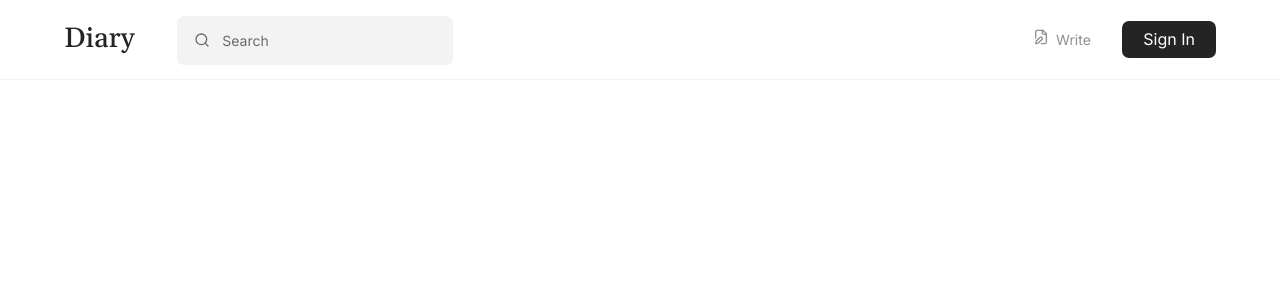
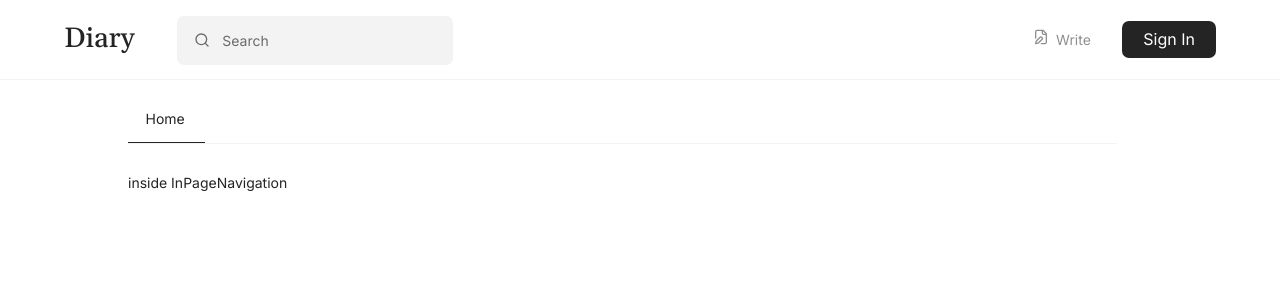
Before and after one commit to humiiii/blog, a React (Vite) app in the folder client/: page / in a window 1280 px wide. Shown: the top 300 px of the page. Built offline with nearby package versions, Linux system fonts and the light colour scheme; the HTML template or start-up script is replaced by a standard one.

Commit message:
made the inpagenavigation component

```diff
--- a/client/src/App.jsx
+++ b/client/src/App.jsx
@@ -6,6 +6,7 @@ import { createContext } from "react";
 import { useState, useEffect } from "react";
 import { lookSession } from "./common/session";
 import EditorPage from "./pages/Editor.page";
+import HomePage from "./pages/Home.page";
 
 export const UserContext = createContext({});
 
@@ -25,6 +26,7 @@ const App = () => {
       <Routes>
         <Route path="/editor" element={<EditorPage />} />
         <Route path="/" element={<Navbar />}>
+          <Route index element={<HomePage />} />
           <Route path="signin" element={<UserAuthForm type={"signin"} />} />
           <Route path="signup" element={<UserAuthForm type={"signup"} />} />
         </Route>
--- /dev/null
+++ b/client/src/components/InPageNavigation.component.jsx
@@ -0,0 +1,50 @@
+import React, { useEffect, useRef, useState } from "react";
+
+const InPageNavigation = ({
+  routes,
+  defaultHidden = [],
+  defaultActiveIndex = 0,
+  children,
+}) => {
+  const [inPageNavIndex, setInPageNavIndex] = useState(defaultActiveIndex);
+
+  let activeTabLineRef = useRef();
+  let activeTabRef = useRef();
+
+  const changePageState = (btn, index) => {
+    let { offsetWidth, offsetLeft } = btn;
+
+    activeTabLineRef.current.style.width = offsetWidth + "px";
+    activeTabLineRef.current.style.left = offsetLeft + "px";
+
+    setInPageNavIndex(index);
+  };
+
+  useEffect(() => {
+    changePageState(activeTabRef.current, defaultActiveIndex);
+  }, []);
+
+  return (
+    <>
+      <div className="border-gray relative mb-8 flex flex-nowrap overflow-x-auto border-b bg-white">
+        {routes.map((route, index) => (
+          <button
+            ref={index == defaultActiveIndex ? activeTabRef : null}
+            key={index}
+            className={`p-4 px-5 capitalize ${inPageNavIndex == index ? "text-black" : "text-dark-gray"} ${defaultHidden.includes(route) ? "md:hidden" : ""}`}
+            onClick={(e) => changePageState(e.target, index)}
+          >
+            {route}
+          </button>
+        ))}
+        <hr
+          ref={activeTabLineRef}
+          className="absolute bottom-0 bg-black transition-all duration-300"
+        />
+      </div>
+      {Array.isArray(children) ? children[inPageNavIndex] : children}
+    </>
+  );
+};
+
+export default InPageNavigation;
--- /dev/null
+++ b/client/src/pages/Home.page.jsx
@@ -0,0 +1,24 @@
+import React from "react";
+import PageAnimation from "../components/page.animation";
+import InPageNavigation from "../components/InPageNavigation.component";
+
+const HomePage = () => {
+  return (
+    <PageAnimation>
+      <section className="h-cover flex justify-center gap-10">
+        <div className="w-full">
+          <InPageNavigation
+            routes={["home", "trending blogs"]}
+            defaultHidden={["trending blogs"]}
+          >
+            <h1>inside InPageNavigation</h1>
+            <h1>inside InPageNavigation 2</h1>
+          </InPageNavigation>
+        </div>
+        <div className=""></div>
+      </section>
+    </PageAnimation>
+  );
+};
+
+export default HomePage;
```
